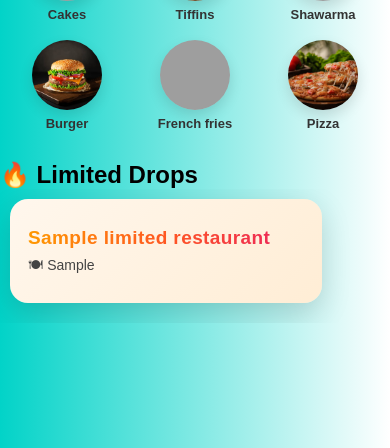
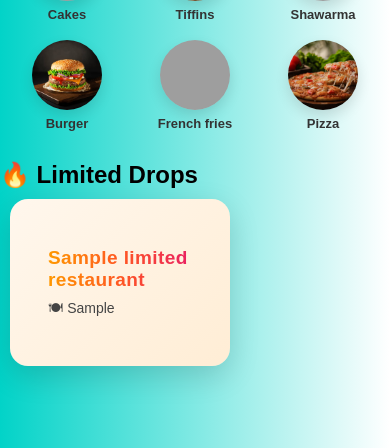
Before and after one commit to veera2121/delivery_webiste, a Flask app: template templates/index.html in a window 390 px wide. Shown: the part 1415-1863 px from the top of the page. Run offline with Flask 3, Linux system fonts and the light colour scheme; the template is opened without the code that fills it: most values are stand-ins (such as "Sample title", 1, 10 or a date in 2020); some libraries are stand-ins or nearby versions; grey boxes are pictures that could not be loaded.

Commit message:
add chnages

```diff
--- a/templates/limited_restaurant_card.html
+++ b/templates/limited_restaurant_card.html
@@ -75,60 +75,41 @@ document.addEventListener("DOMContentLoaded", () => {
 
 
 <style>
-    /* ===============================
-   LIMITED DEAL CARD TEMPLATE
-   =============================== */
-
-/* CONTAINER */
-.limited-scroll {
-    display: grid;
-    grid-template-columns: repeat(2, 1fr);
-    gap: 14px;
-    margin-bottom: 24px;
-}
-
-/* CARD */
 .limited-card {
-    position: relative;
     background: linear-gradient(135deg, #fff7ed, #ffedd5);
     border-radius: 18px;
-    padding: 28px;
-    box-shadow: 0 10px 30px rgba(0,0,0,.15);
-    transition: translate .25s ease, box-shadow .25s ease;
+    padding: 38px;
+    margin-bottom: 22px;
+    box-shadow: 0 10px 30px rgba(0,0,0,0.15);
+    position: relative;
+    transition: transform .25s ease;
 }
 
 .limited-card:hover {
-    translate: 0 -6px;
-    box-shadow: 0 16px 40px rgba(0,0,0,.2);
+    transform: translateY(-6px);
 }
 
-/* SOLD OUT STATE */
-.limited-card.sold-out {
-    opacity: .5;
-    pointer-events: none;
-}
-
-/* 🔥 HYPE BADGE */
+/* 🔥 Badge */
 .hype-badge {
     position: absolute;
     top: 12px;
     right: 12px;
-    padding: 6px 12px;
+    background: linear-gradient(135deg, #dc2626, #f97316);
+    color: #fff;
     font-size: 12px;
     font-weight: 900;
-    color: #fff;
-    background: linear-gradient(135deg, #dc2626, #f97316);
+    padding: 6px 10px;
     border-radius: 999px;
     animation: pulse 1.2s infinite;
 }
 
 @keyframes pulse {
-    0%   { box-shadow: 0 0 0 rgba(255,0,0,.6); }
-    50%  { box-shadow: 0 0 18px rgba(255,0,0,.8); }
-    100% { box-shadow: 0 0 0 rgba(255,0,0,.6); }
+    0% { transform: scale(1); box-shadow: 0 0 0 rgba(255,0,0,.6); }
+    50% { transform: scale(1.08); box-shadow: 0 0 18px rgba(255,0,0,.8); }
+    100% { transform: scale(1); }
 }
 
-/* TEXT */
+/* Title */
 .restaurant-name {
     font-size: 19px;
     font-weight: 800;
@@ -140,7 +121,7 @@ document.addEventListener("DOMContentLoaded", () => {
     color: #444;
 }
 
-/* STOCK */
+/* Stock */
 .stock {
     font-size: 15px;
     font-weight: 900;
@@ -153,13 +134,14 @@ document.addEventListener("DOMContentLoaded", () => {
 }
 
 @keyframes shake {
-    0%,100% { translate: 0; }
-    25% { translate: -2px; }
-    50% { translate: 2px; }
-    75% { translate: -2px; }
+    0% { transform: translateX(0); }
+    25% { transform: translateX(-2px); }
+    50% { transform: translateX(2px); }
+    75% { transform: translateX(-2px); }
+    100% { transform: translateX(0); }
 }
 
-/* SOCIAL PROOF */
+/* Social proof */
 .social-proof {
     font-size: 13px;
     font-weight: 600;
@@ -167,7 +149,7 @@ document.addEventListener("DOMContentLoaded", () => {
     margin-bottom: 6px;
 }
 
-/* COUNTDOWN */
+/* Countdown */
 .countdown {
     font-size: 14px;
     font-weight: 700;
@@ -181,10 +163,12 @@ document.addEventListener("DOMContentLoaded", () => {
 }
 
 @keyframes blink {
+    0% { opacity: 1; }
     50% { opacity: .4; }
+    100% { opacity: 1; }
 }
 
-/* CTA BUTTON */
+/* CTA */
 .join-btn {
     display: inline-block;
     padding: 12px 18px;
@@ -192,26 +176,25 @@ document.addEventListener("DOMContentLoaded", () => {
     font-weight: 900;
     font-size: 15px;
     color: #fff;
+    background: linear-gradient(135deg, #dc2626, #f97316);
     text-decoration: none;
-    background: linear-gradient(135deg, #dc2626, #f97316);
     animation: bounce 1.6s infinite;
 }
 
 @keyframes bounce {
-    0%,100% { translate: 0; }
-    50% { translate: 0 -5px; }
+    0%,100% { transform: translateY(0); }
+    50% { transform: translateY(-5px); }
 }
 
-/* SOLD TEXT */
+/* Sold */
 .sold-text {
     font-weight: 800;
     color: #991b1b;
 }
 
-/* NOTIFY BUTTON */
 .notify-btn {
     margin-top: 6px;
-    padding: 8px 14px;
+    padding: 8px 12px;
     border-radius: 12px;
     border: none;
     font-weight: 700;
@@ -219,29 +202,10 @@ document.addEventListener("DOMContentLoaded", () => {
     color: #fff;
 }
 
-/* ===============================
-   MOBILE – HORIZONTAL SCROLL
-   =============================== */
-@media (max-width: 640px) {
-    .limited-scroll {
-        display: flex;
-        gap: 14px;
-        overflow-x: auto;
-        padding-bottom: 10px;
-        scroll-snap-type: x mandatory;
-        -webkit-overflow-scrolling: touch;
-    }
-
-    .limited-scroll::-webkit-scrollbar {
-        display: none;
-    }
-
-    .limited-card {
-        min-width: 80%;
-        padding: 18px;
-        flex-shrink: 0;
-        scroll-snap-align: start;
-    }
+/* Sold-out state */
+.sold-out {
+    opacity: .5;
+    pointer-events: none;
 }
 
 </style>
```
Also changed, not shown: templates/cart.html (+7 -0 lines).
